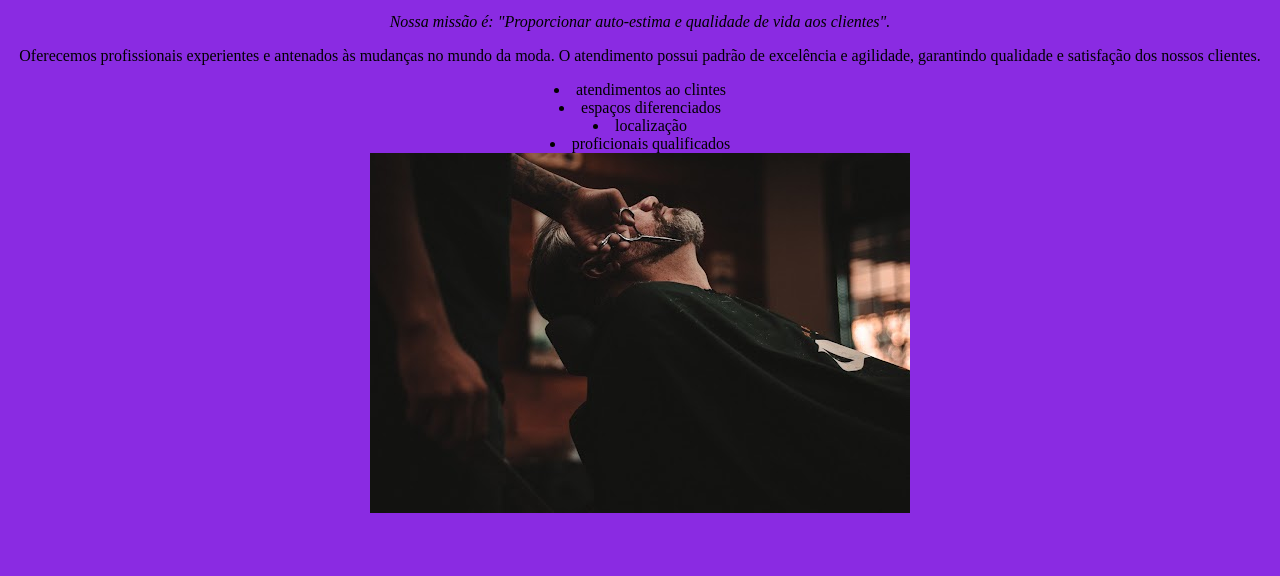
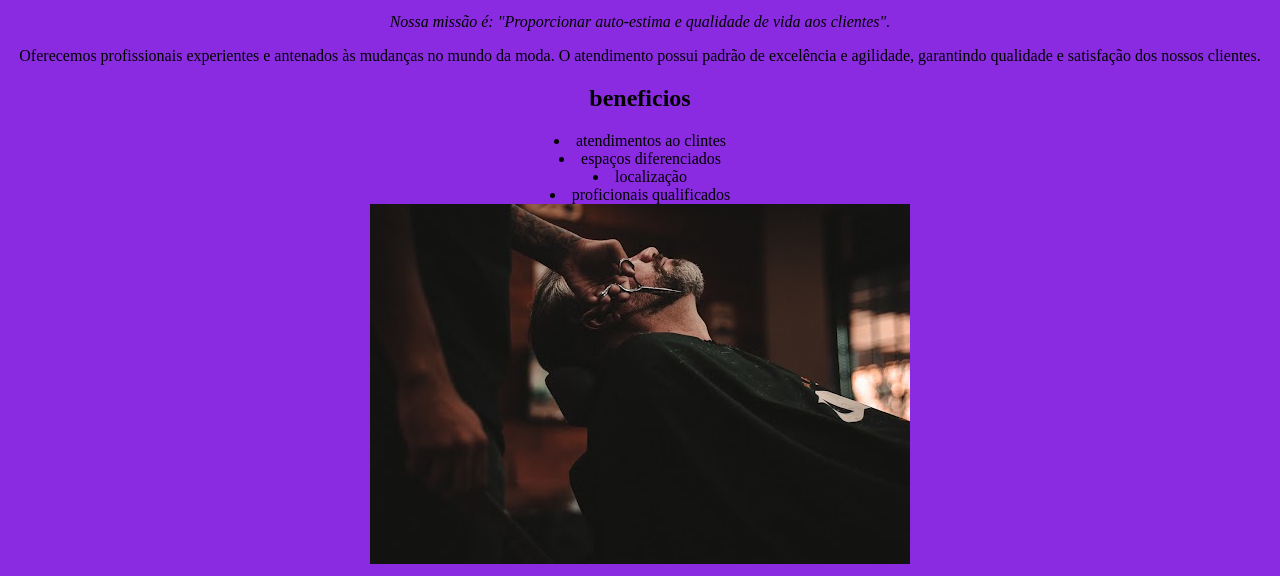
Before and after one commit to vitoriagrande/barbeariaalura, a plain HTML site: page index.html in a window 1280 px wide. Shown: the part 605-1181 px from the top of the page. Before the commit the page ends 1130 px from the top, so only its background shows below. Drawn offline with Linux system fonts and the light colour scheme.

Commit message:
gnghnghmnm

```diff
--- a/index.html
+++ b/index.html
@@ -9,19 +9,23 @@
 
 <body>
   <img class="banner" src="banner[1].jpg" alt="banner da Barbearia">
+  <div>
   <h1>Sobre a Barbearia Alura</h1>
   <p>Localizada no coração da cidade a <strong> Barbearia Alura </strong> traz para o mercado o que há de melhor para o seu
     cabelo e barba. Fundada em 2019, a Barbearia Alura já é destaque na cidade e conquista novos clientes a cada dia.</p>
   <p> <em> Nossa missão é: "Proporcionar auto-estima e qualidade de vida aos clientes"</strong>.</p> </em>
 
   <p>Oferecemos profissionais experientes e antenados às mudanças no mundo da moda. O atendimento possui padrão de excelência e agilidade, garantindo qualidade e satisfação dos nossos clientes.</p>
-
+  </div>
+  <div>
+    <h2>beneficios</h2>
   <li>atendimentos ao clintes</li>
   <li>espaços diferenciados</li>
   <li>localização</li>
   <li>proficionais qualificados</li>
 </ul>
 <img class="beneficiosimagem" src="beneficios.jpg" alt="beneficios">
+  </div>
 </body>
 
 </html>
```
